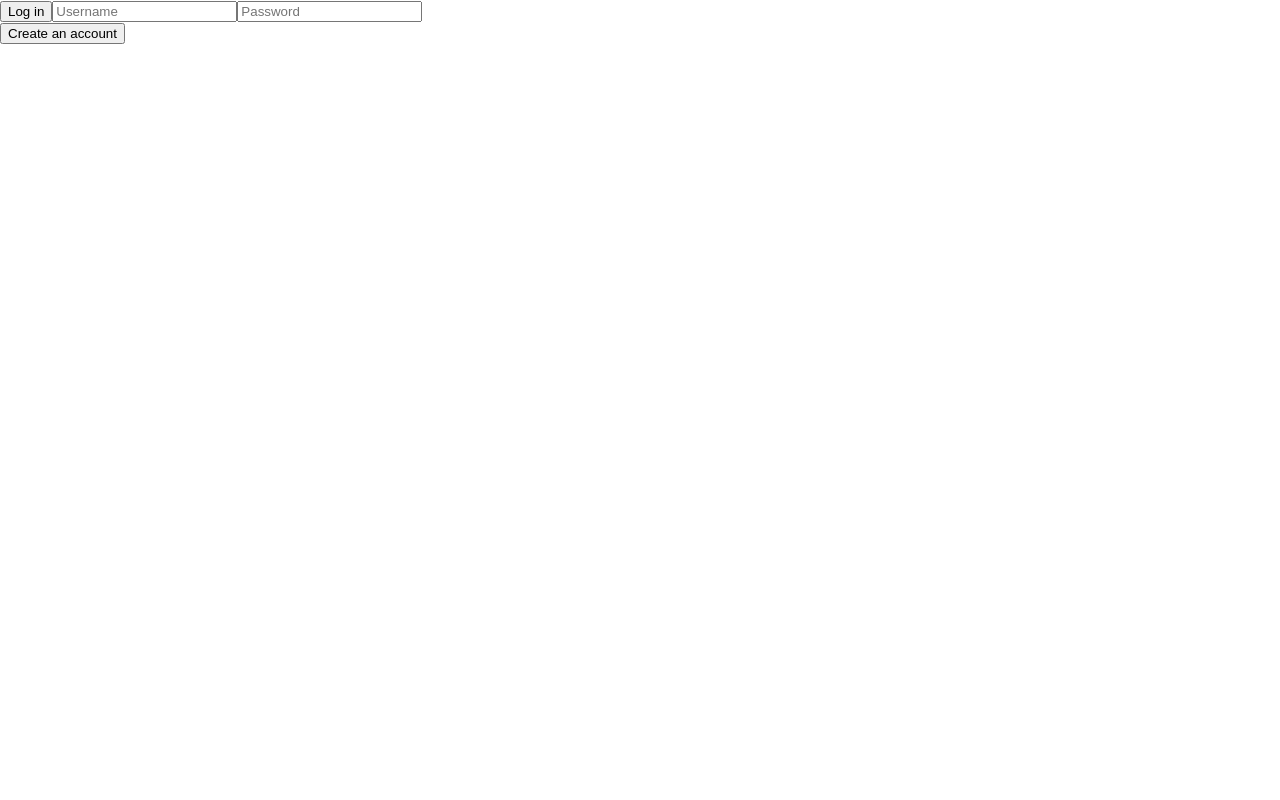
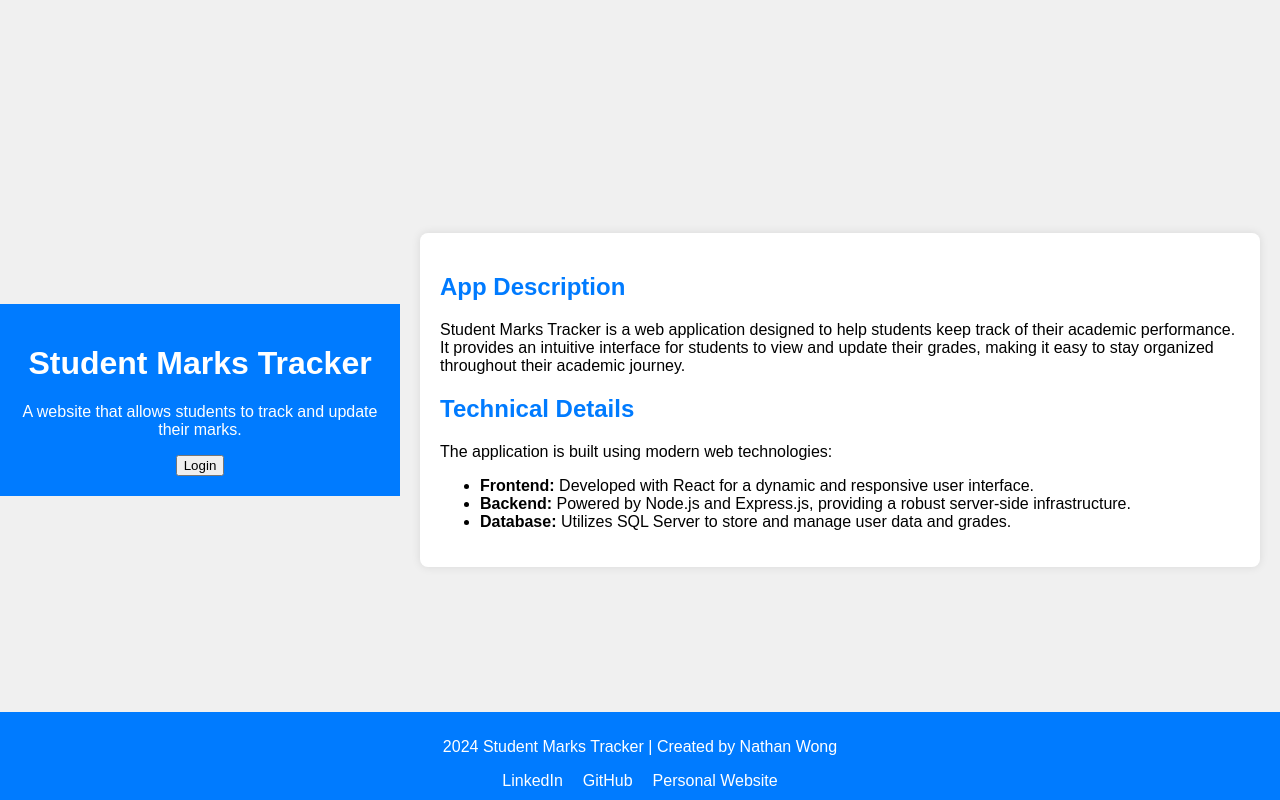
Before and after one commit to TheLoneMoonRat/Mark-Calculator, a React (Create React App) app in the folder client/: page / in a window 1280 px wide. Built offline with nearby package versions, Linux system fonts and the light colour scheme.

Commit message:
Finalized backend functionality and added frontend design.
Finalized login and mark updating interactions to fully flesh out functionality. Added frontend designs with CSS and JSX.

```diff
--- a/client/src/App.css
+++ b/client/src/App.css
@@ -0,0 +1,118 @@
+/* Common Styles */
+body {
+    font-family: 'Arial', sans-serif;
+}
+
+button {
+    cursor: pointer;
+}
+
+/* Home Page Styles */
+
+.home-header {
+    background-color: #007bff;
+    color: #fff;
+    text-align: center;
+    padding: 20px;
+}
+
+/* Home Page Styles */
+.home {
+    background-color: #f0f0f0;
+    margin: 0;
+    padding: 0;
+    display: flex;
+    align-items: center;
+    justify-content: center;
+    height: 100vh;
+    box-sizing: border-box; /* Add this line */
+}
+
+.home-main {
+    max-width: 800px;
+    width: 100%; /* Add this line */
+    margin: 20px;
+    padding: 20px;
+    background-color: #fff;
+    box-shadow: 0 0 10px rgba(0, 0, 0, 0.1);
+    border-radius: 8px;
+}
+
+
+.home-description h2,
+.home-technical-details h2 {
+    color: #007bff;
+}
+
+.home-description p,
+.home-technical-details p {
+    margin-bottom: 15px;
+}
+
+.home-footer {
+    background-color: #007bff;
+    color: #fff;
+    text-align: center;
+    padding: 10px;
+    position: fixed;
+    bottom: 0;
+    width: 100%;
+}
+
+.footer-links {
+    margin-top: 10px;
+}
+
+.footer-links a {
+    color: #fff;
+    margin: 0 10px;
+    text-decoration: none;
+}
+
+.footer-links a:hover {
+    text-decoration: underline;
+}
+/* User Page Styles */
+.user-container {
+    display: flex;
+    flex-direction: column;
+    align-items: center;
+}
+
+.user-container button {
+    background-color: #007bff;
+    color: #fff;
+    border: none;
+    padding: 10px;
+    margin-top: 10px;
+    cursor: pointer;
+}
+
+.user-container button:hover {
+    background-color: #0056b3;
+}
+
+.user-container .container {
+    background-color: #fff;
+    padding: 20px;
+    border-radius: 8px;
+    box-shadow: 0 0 10px rgba(0, 0, 0, 0.1);
+    width: 300px;
+}
+
+.user-container input {
+    width: 100%;
+    padding: 10px;
+    margin-top: 10px;
+    box-sizing: border-box;
+}
+
+.user-container p {
+    margin: 5px 0;
+    font-family: 'Segoe UI', Tahoma, Geneva, Verdana, sans-serif;
+}
+
+.user-container .myheading {
+    color: #007bff;
+    font-size: 20px;
+}
--- a/client/src/App.js
+++ b/client/src/App.js
@@ -1,5 +1,5 @@
-import React, { useEffect, useState } from 'react'
-
+import React, { useEffect, useState } from 'react';
+import './App.css';
 
 function App () {
   const [backendData, setBackendData] = useState([{}])
@@ -13,6 +13,7 @@ function App () {
   const [id, setID] = useState('');
   const [loggedin, login] = useState(false);
   const [isUser, setUser] = useState(true);
+  const [homePage, goHome] = useState(true);
 
   useEffect(() => {
     if (loggedin) {
@@ -31,16 +32,29 @@ function App () {
     }
   })
 
+  const hasSpaces = (item) => {
+    for (var i = 0; i < item.length; i++) {
+      if (item[i] === " ") {
+        return true;
+      }
+    }
+    return false;
+  }
+
   const backendwrapper = () => {
+    if (!hasSpaces(message1) && !hasSpaces(message2) && !hasSpaces(message3) && !hasSpaces(username)) {
       sendMessageToBackend("1" + message1 + " " + username, '/userdata/send-message');
       sendMessageToBackend("2" + message2 + " " + username, '/userdata/send-message');
       sendMessageToBackend("3" + message3 + " " + username, '/userdata/send-message');
     }
+  }
 
   const sendAccountData = () => {
+    if (!hasSpaces(username) && !hasSpaces(password) && !hasSpaces(term) && !hasSpaces(degree) && !hasSpaces(id)) {
       const myoutput = username + ' ' + password + ' ' + term + ' ' + degree + ' ' + id;
       sendMessageToBackend(myoutput, '/logindata');
       setUser(true);
+    }
   }
 
   const sendMessageToBackend = (message, address) => {
@@ -66,31 +80,32 @@ function App () {
     return (
       <div>
         <div>
-          <button onClick={backendwrapper}>Send Message to Backend</button>
+          <button onClick={backendwrapper}>Update my grades</button>
           <input
             type="text"
             value={message1}
             onChange={e => setMessage1(e.target.value)}
-            placeholder="Enter your message"
+            placeholder="Enter mark 1 here"
           />
           <input
             type="text"
             value={message2}
             onChange={e => setMessage2(e.target.value)}
-            placeholder="Enter your message"
+            placeholder="Enter mark 2 here"
           />
           <input
             type="text"
             value={message3}
             onChange={e => setMessage3(e.target.value)}
-            placeholder="Enter your message"
+            placeholder="Enter mark 3 here"
           />
         </div>
+        <h1 class="myheading">Your grades:</h1>
         {(typeof backendData.grades === 'undefined') ? (
           <p>loading...</p>
         ): (
           backendData.grades.map((grade, i) => (
-            <p key={i}>{grade}</p>
+            <p key={i}>Mark {i + 1}: {grade}</p>
           ))
         )}
       </div>
@@ -100,8 +115,10 @@ function App () {
     setUser(false);
   }
   const verifydata = () => {
+    if (!hasSpaces(username) && !hasSpaces(password)) {
       const myoutput = username + ' ' + password;
       sendMessageToBackend(myoutput, '/logindata');
+    }
   }
 
   function loginuser () {
@@ -154,7 +171,7 @@ function App () {
             type="text"
             value={degree}
             onChange={e => setDegree(e.target.value)}
-            placeholder="What is your degree in?"
+            placeholder="What is your degree in (no spaces)?"
           />
           <input
             type="text"
@@ -167,19 +184,87 @@ function App () {
     )
   }
 
+  const logOut = () => {
+    login(false);
+    setUser(true);
+  }
+  const changePlace = () => {
+    if (homePage) {
+      logOut();
+      goHome(false);
+    } else {
+      goHome(true);
+    }
+  }
+  if (homePage) {
+    return (
+        <body className="home">
+            <header className="home-header">
+                <h1>Student Marks Tracker</h1>
+                <p>A website that allows students to track and update their marks.</p>
+                <button onClick={changePlace}>Login</button>
+            </header>
+
+            <main className="home-main">
+                <section className="home-description">
+                    <h2>App Description</h2>
+                    <p>Student Marks Tracker is a web application designed to help students keep track of their academic performance. It provides an intuitive interface for students to view and update their grades, making it easy to stay organized throughout their academic journey.</p>
+                </section>
+
+                <section className="home-technical-details">
+                    <h2>Technical Details</h2>
+                    <p>The application is built using modern web technologies:</p>
+                    <ul>
+                        <li><strong>Frontend:</strong> Developed with React for a dynamic and responsive user interface.</li>
+                        <li><strong>Backend:</strong> Powered by Node.js and Express.js, providing a robust server-side infrastructure.</li>
+                        <li><strong>Database:</strong> Utilizes SQL Server to store and manage user data and grades.</li>
+                    </ul>
+                </section>
+            </main>
+
+            <footer className="home-footer">
+                <p>2024 Student Marks Tracker | Created by Nathan Wong</p>
+                <div className="footer-links">
+                    <a href="https://www.linkedin.com/in/nathan-wong-03362696/" target="_blank" rel="noopener noreferrer">LinkedIn</a>
+                    <a href="https://github.com/TheLoneMoonRat" target="_blank" rel="noopener noreferrer">GitHub</a>
+                    <a href="https://thelonemoonrat.github.io" target="_blank" rel="noopener noreferrer">Personal Website</a>
+                </div>
+            </footer>
+        </body>
+    );
+} else {
     if (loggedin) {
         return (
-      infodisplay()
-    )
+            <div className="user-container">
+                <button onClick={changePlace}>Go Home</button>
+                <div className="container">
+                    <button onClick={logOut}>Log out</button>
+                    {infodisplay()}
+                </div>
+            </div>
+        );
     } else if (isUser) {
         return (
-      loginuser()
-    )
+            <div className="user-container">
+                <button onClick={changePlace}>Go Home</button>
+                <div className="container">
+                    {loginuser()}
+                </div>
+            </div>
+        );
     } else {
         return (
-      createuser()
-    )
+            <div className="user-container">
+                <button onClick={changePlace}>Go Home</button>
+                <div className="container">
+                    <button onClick={logOut}>Return to login</button>
+                    {createuser()}
+                </div>
+            </div>
+        );
     }
 }
 
+}
+
 export default App
```
Also changed, not shown: 1 other file (tests, documents, lock files or other folders). Lines whose indentation alone changed are shown as unchanged.
